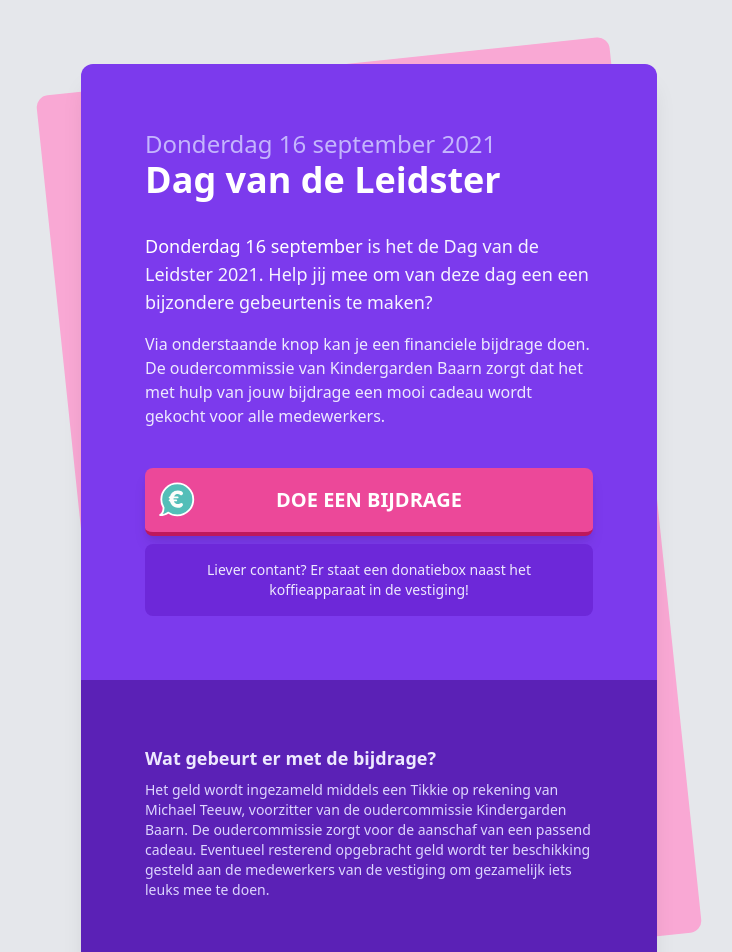
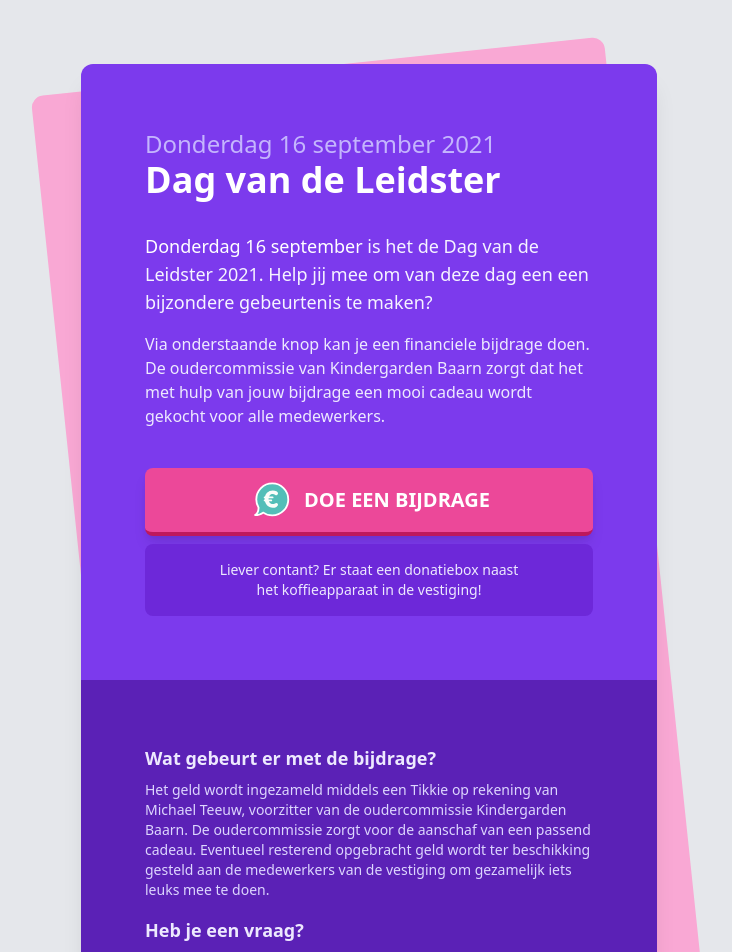
Before and after one commit to MichMich/dag-van-de-leidster, a Vue app: page / in a window 1280 px wide. Shown: the top 952 px of the page, without its empty margins (271-1003 px from the left). Built offline with nearby package versions, Linux system fonts and the light colour scheme.

Commit message:
Add contact details.

```diff
--- a/index.html
+++ b/index.html
@@ -5,7 +5,7 @@
     <meta name="viewport" content="width=device-width, initial-scale=1.0" />
     <title>Dag van de Leidster 2021</title>
   </head>
-  <body>
+  <body class="bg-purple-700 sm:bg-gray-200">
     <div id="app"></div>
     <script type="module" src="/src/main.js"></script>
   </body>
--- a/src/App.vue
+++ b/src/App.vue
@@ -1,34 +1,40 @@
 <template>
-<div class="min-h-screen w-screen md:flex items-center justify-center bg-purple-700 md:bg-gray-200">
-  <div class="relative md:my-16">
-    <div class="absolute transform -rotate-6 bg-pink-300 w-full h-full rounded-xl hidden md:block" />
-    <div class="relative bg-purple-600 text-white md:rounded-xl md:shadow-xl max-w-xl">
-      <div class="p-8 md:p-16 pb-8">
-        <h2 class="text-purple-300 font-normal text-xl md:text-2xl">Donderdag 16 september 2021</h2>
-        <h1 class="font-extrabold text-3xl md:text-4xl mb-8">Dag van de Leidster</h1>
-        <p class="text-purple-50 text-lg">
+<div class="flex flex-col min-h-screen">
+  <div class="items-center justify-center flex-1 w-screen bg-purple-700 sm:flex sm:bg-gray-200">
+    <div class="relative sm:my-16">
+      <div class="absolute hidden w-full h-full transform bg-pink-300 -rotate-6 rounded-xl sm:block" />
+      <div class="relative text-white bg-purple-600 sm:max-w-xl sm:rounded-xl sm:shadow-xl">
+        <div class="p-8 pb-8 sm:p-16">
+          <h2 class="text-xl font-normal text-purple-300 sm:text-2xl">Donderdag 16 september 2021</h2>
+          <h1 class="mb-8 text-3xl font-extrabold sm:text-4xl">Dag van de Leidster</h1>
+          <p class="text-lg text-purple-50">
             <span class="text-white">Donderdag 16 september</span> is het de Dag van de Leidster 2021. Help jij mee om van deze dag een een bijzondere gebeurtenis te maken?
           </p>
-        <p class="text-purple-100 mt-4">Via onderstaande knop kan je een financiele bijdrage doen. De oudercommissie van Kindergarden Baarn zorgt dat het met hulp van jouw bijdrage een mooi cadeau wordt gekocht voor alle medewerkers.</p>
-        <a href="https://tikkie.me/pay/n53s1mvlkh1i12ml8b1p" target="_blank" class="flex justify-between items-center mt-10 text-white bg-pink-500 hover:bg-pink-600 transition-color duration-200 rounded-lg shadow-lg  p-2 uppercase font-bold leading-wide text-center text-xl border-b-4 border-pink-700">
-          <svg viewBox="-71.27719571541195 -2.754207803167244 2641.836071858428 2564.2093798273245" xmlns="http://www.w3.org/2000/svg" class="h-12 w-12">
+          <p class="mt-4 text-purple-100">Via onderstaande knop kan je een financiele bijdrage doen. De oudercommissie van Kindergarden Baarn zorgt dat het met hulp van jouw bijdrage een mooi cadeau wordt gekocht voor alle medewerkers.</p>
+          <a href="https://tikkie.me/pay/n53s1mvlkh1i12ml8b1p" target="_blank" class="flex items-center justify-center p-2 mt-10 text-xl font-bold text-center text-white uppercase duration-200 bg-pink-500 border-b-4 border-pink-700 rounded-lg shadow-lg hover:bg-pink-600 transition-color leading-wide">
+            <svg viewBox="-71.27719571541195 -2.754207803167244 2641.836071858428 2564.2093798273245" xmlns="http://www.w3.org/2000/svg" class="w-12 h-12 mr-2">
               <g>
                 <path fill="#53beb8" stroke="#ffffff" stroke-width="100" d="M1264.45 367.33c-486.52 0-879.52 394.42-879.52 881 0 163.29 44.15 316.06 123.4 447.21v26.14c0 298.32-219.18 394.94-219.18 394.94s309.8 3.23 473.81-142h.12c1.49 0 3.36-2.2 5.49-2.2s3.94 2.13 5.42 2.13h.2c140.18 105.72 308.77 151.87 490.26 151.87 486.59 0 881-393.06 881-879.59s-394.45-879.5-881.06-879.5" />
                 <path fill="#fafdfa" d="M845.83 1352.51c-34.53 0-51.12-15.3-51.12-49.89 0-29.43 16.59-47.31 51.12-47.31h1.29V1231c0-14.07 0-29.44 1.29-44.73h-2.58c-34.53 0-51.12-15.43-51.12-50 0-29.43 16.59-47.31 51.12-47.31h16.65a441.28 441.28 0 0 1 110-202.15C1058.24 796 1165.7 751.17 1295 751.17c75.52 0 142 15.36 198.28 47.37 57.57 30.72 85.71 67.77 87 110 0 55-34.53 104.89-84.42 106.18-24.33 1.29-52.47-9-84.42-28.14q-48-30.69-115.21-30.73c-72.94 0-130.51 25.63-172.72 75.52a270.34 270.34 0 0 0-35.82 57.57h195.76c32 0 51.18 17.88 51.18 47.31 0 34.53-19.17 50-51.18 50h-220.11c-1.29 15.29-2.58 30.66-2.58 44.73v24.33h148.44c30.73 0 50 17.88 50 47.31 0 34.59-19.23 50-50 50h-127.92a260.44 260.44 0 0 0 42.21 72.94c42.21 49.89 99.85 75.45 172.72 75.45 44.79 0 83.19-10.26 115.21-29.43 31.95-20.46 60.09-30.66 84.42-29.43 49.89 1.29 84.42 52.47 84.42 104.94-1.29 43.5-29.43 80.55-87 112.56-56.28 30.73-122.83 46.09-198.28 46.09-129.28 0-236.74-44.79-322.45-135.61-57.58-61.44-94.69-134.37-113.86-217.51h-12.84z" />
               </g>
             </svg>
             Doe een bijdrage
-          <div class="w-12 h-12" />
           </a>
-        <div class="relative bg-purple-700 text-purple-100 text-center rounded-lg mt-2 p-4 text-sm">
-          Liever contant? Er staat een donatiebox naast het koffieapparaat in de vestiging!
+          <div class="relative p-4 mt-2 text-sm text-center text-purple-100 bg-purple-700 rounded-lg">
+            Liever contant? Er staat een donatiebox naast <br>het koffieapparaat in de vestiging!
           </div>
         </div>
-        <div class="text-sm text-purple-200 p-8 md:p-16 pt-8 bg-purple-800 md:rounded-b-xl">
-          <h3 class="text-purple-100 mb-2 font-bold text-lg">Wat gebeurt er met de bijdrage?</h3>
-          Het geld wordt ingezameld middels een Tikkie op rekening van Michael Teeuw, voorzitter van de oudercommissie Kindergarden Baarn. De oudercommissie zorgt voor de aanschaf van een passend cadeau. Eventueel resterend opgebracht geld wordt ter beschikking gesteld aan de medewerkers van de vestiging om gezamelijk iets leuks mee te doen.
+          <div class="p-8 pt-8 text-sm text-purple-200 bg-purple-800 sm:p-16 sm:rounded-b-xl">
+            <h3 class="mb-2 text-lg font-bold text-purple-100">Wat gebeurt er met de bijdrage?</h3>
+            <p>Het geld wordt ingezameld middels een Tikkie op rekening van Michael Teeuw, voorzitter van de oudercommissie Kindergarden Baarn. De oudercommissie zorgt voor de aanschaf van een passend cadeau. Eventueel resterend opgebracht geld wordt ter beschikking gesteld aan de medewerkers van de vestiging om gezamelijk iets leuks mee te doen.</p>
+            <h3 class="mt-4 mb-2 text-lg font-bold text-purple-100">Heb je een vraag?</h3>
+            <p>Stuur gerust een email naar <a href="mailto:ockgbaarn@gmail.com" class="font-bold text-white hover:underline">ockgbaarn@gmail.com</a>. <br/>We beantwoorden je vragen graag!</p>
           </div>
       </div>
     </div>
   </div>
+  <div class="py-4 text-xs text-center text-purple-300 sm:text-gray-400">
+    &copy;{{(new Date()).getFullYear()}} Oudercommissie Kindergarden Baarn
+  </div>
+</div>
 </template>
```
Lines whose indentation alone changed are shown as unchanged.
